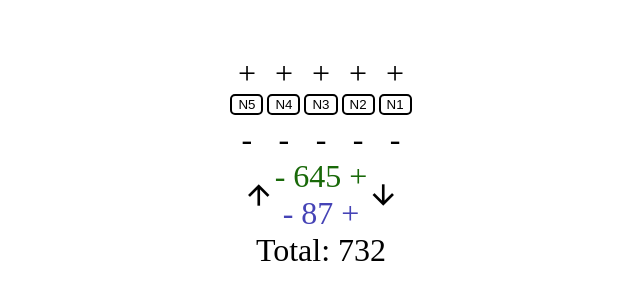
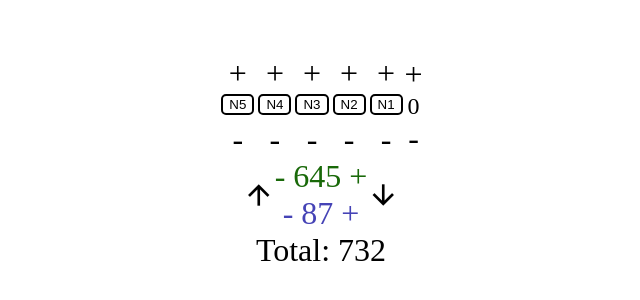
Before and after one commit to Mathias9807/KanjiCounter, a plain HTML site: page index.html in a window 1280 px wide. Shown: the part 158-458 px from the top of the page, without its empty margins (319-959 px from the left). Drawn offline with nearby package versions, Linux system fonts and the light colour scheme.

Commit message:
Add RTK counter option

```diff
--- a/index.html
+++ b/index.html
@@ -71,6 +71,11 @@ button.active {
 				<button onclick="tickBox(4)" v-bind:class="{ active: levels[4] }">N1</button>
 				<span onclick="subLevel(4)">-</span>
 			</div>
+			<div class="flex vertical center">
+				<span onclick="app.rtk++">+</span>
+				<span style="font-size: 18pt">((rtk))</span>
+				<span onclick="app.rtk--">-</span>
+			</div>
 		</div>
 		<div class="flex horizontal center">
 			<i class="material-icons" onclick="app.green++; app.blue--;" style="font-size: 32px;">arrow_upward</i>
@@ -98,11 +103,12 @@ var app = new Vue({
 	data: {
 		green: 645,
 		blue: 87,
-		levels: [false, false, false, false, false]
+		levels: [false, false, false, false, false],
+		rtk: 0
 	},
 	computed: {
 		total: function() {
-			var t = this.green + this.blue;
+			var t = this.green + this.blue + this.rtk * 200;
 			for (var i = 0; i < 5; i++) {
 				t += this.levels[i] ? jlptLevels[i] : 0;
 			}
@@ -118,6 +124,9 @@ var app = new Vue({
 		},
 		'levels': function(newVal, oldVal) {
 			localStorage.setItem('levels', JSON.stringify(newVal));
+		},
+		'rtk': function(newVal, oldVal) {
+			localStorage.setItem('rtk', newVal);
 		}
 	},
 	delimiters: ['((', '))']
@@ -126,6 +135,7 @@ var app = new Vue({
 app.green = parseInt(localStorage.getItem('green')) || app.green;
 app.blue = parseInt(localStorage.getItem('blue')) || app.blue;
 app.levels = JSON.parse(localStorage.getItem('levels')) || app.levels;
+app.rtk = parseInt(localStorage.getItem('rtk')) || app.rtk;
 
 window.addEventListener('keydown', e => {
 	if (e.code === 'KeyG') {
```
